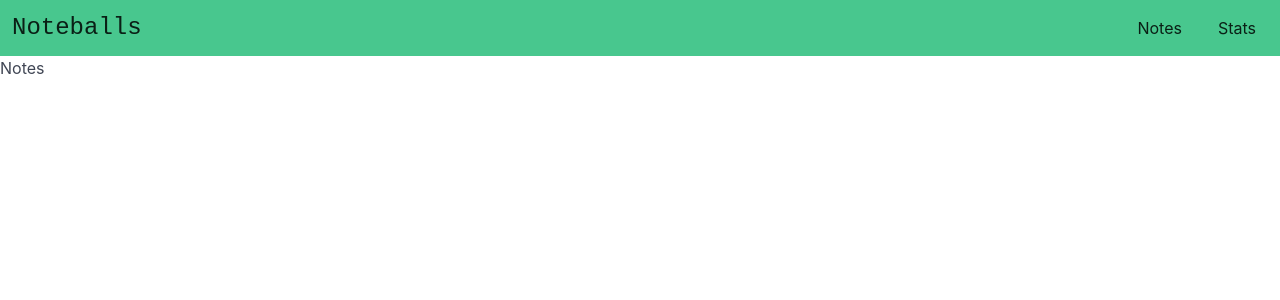
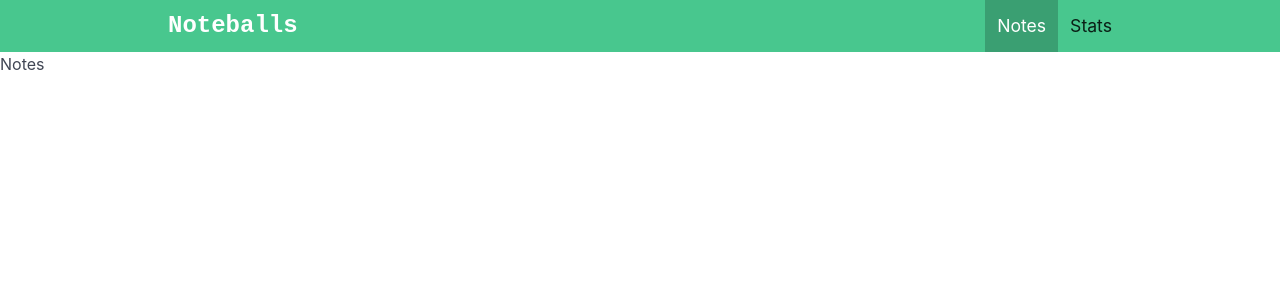
Before and after one commit to VindicoDavid/Noteballs, a Vue app in the folder Noteballs/: page / in a window 1280 px wide. Shown: the top 300 px of the page. Built offline with nearby package versions, Linux system fonts and the light colour scheme.

Commit message:
80 improved Navbar+ chatGPT

```diff
--- a/Noteballs/src/components/Layout/NavBar.vue
+++ b/Noteballs/src/components/Layout/NavBar.vue
@@ -1,60 +1,100 @@
 <template>
+    <nav class="navbar is-success" aria-label="main navigation" role="navigation">
+      <div class="container is-max-desktop px-2">
+        <div class="navbar-brand">
+          <div class="navbar-item is-size-4 is-family-monospace">
+            Noteballs
+          </div>
 
-<nav class="navbar is-success" role="navigation" aria-label="main navigation">
-
-
-  <div id="navbarBasicExample" class="navbar-menu">
-    <div class="navbar-start">
-        <a class="navbar-item is-size-4 is-family-monospace">
-            Noteballs
-            </a>
-
-      <div class="navbar-item has-dropdown is-hoverable">
-
-
-        <div class="navbar-dropdown">
-          <a class="navbar-item">
-            About
-          </a>
-          <a class="navbar-item is-selected">
-            Jobs
-          </a>
-          <a class="navbar-item">
-            Contact
-          </a>
-          <hr class="navbar-divider">
-          <a class="navbar-item">
-            Report an issue
+          <a
+            @click.prevent="showMobileNav = !showMobileNav"
+            class="navbar-burger"
+            :class="{ 'is-active' : showMobileNav }"
+            aria-expanded="false"
+            aria-label="menu"
+            data-target="navbarBasicExample"
+            role="button"
+          >
+            <span aria-hidden="true"></span>
+            <span aria-hidden="true"></span>
+            <span aria-hidden="true"></span>
           </a>
         </div>
-      </div>
-    </div>
 
-
-
+        <div
+          id="navbarBasicExample"
+          class="navbar-menu"
+          :class="{ 'is-active' : showMobileNav }"
+        >
           <div class="navbar-end">
-      <div class="navbar-item">
-
             <RouterLink
               to="/"
               class="navbar-item"
-        active-class="is-active">
-
+              active-class="is-active"
+            >
               Notes
             </RouterLink>
-
             <RouterLink
               to="/stats"
               class="navbar-item"
               active-class="is-active"
             >
               Stats
-
             </RouterLink>
-
           </div>
         </div>
       </div>
-
     </nav>
   </template>
+
+  <script setup>
+  /*
+    imports
+  */
+
+  import { ref } from 'vue'
+
+  /*
+    mobile nav
+  */
+
+  const showMobileNav = ref(false)
+  </script>
+
+  <style>
+  /* General styles */
+
+
+  .navbar-brand .navbar-item {
+    font-weight: bold;
+    color: #fff;
+  }
+
+
+
+  .navbar-item {
+    color: #fff;
+    transition: background-color 0.3s ease, color 0.3s ease;
+    padding: 1rem; /* Added padding for better alignment */
+    font-size: 1.1rem; /* Adjusted font size */
+  }
+
+  .navbar-item:hover {
+    background-color: rgba(0, 0, 0, 0.1);
+    color: #fff;
+  }
+
+  .navbar-item.is-active {
+    background-color: rgba(0, 0, 0, 0.2);
+    color: #fff;
+  }
+
+
+  .navbar-burger:hover {
+    background-color: rgba(0, 0, 0, 0.1);
+  }
+
+
+
+
+  </style>
```
Lines whose indentation alone changed are shown as unchanged.
